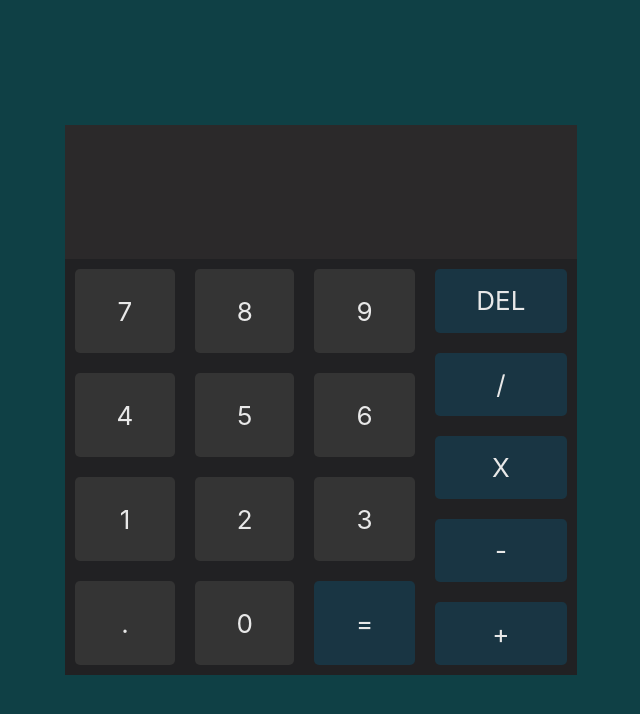
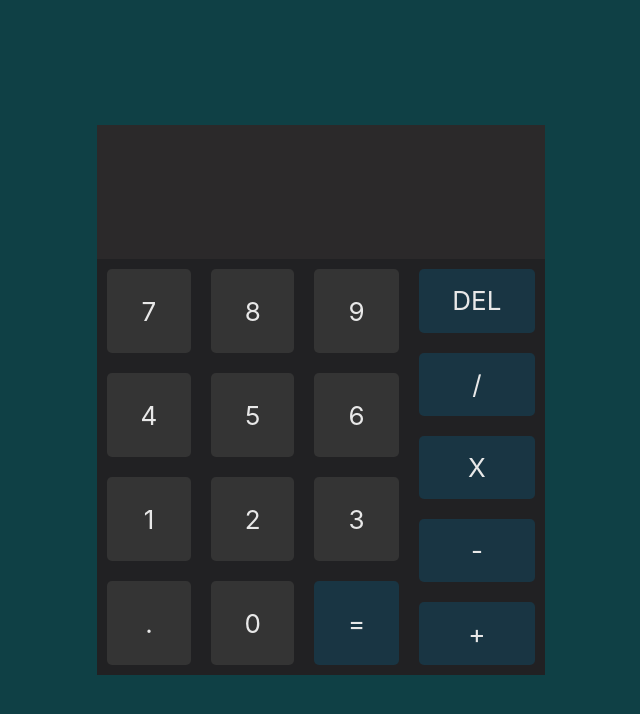
Before and after one commit to elfacu0/calculator, a React (Create React App) app: page / in a window 1280 px wide. Shown: the top 714 px of the page, without its empty margins (319-959 px from the left). Built offline with nearby package versions, Linux system fonts and the light colour scheme.

Commit message:
make CalculatorContainer width smaller

```diff
--- a/src/Calculator.tsx
+++ b/src/Calculator.tsx
@@ -2,16 +2,14 @@ import React, { useState } from 'react';
 import styled from '@emotion/styled';
 import { Calculator as CalculatorEntity } from './entities/Calculator';
 import { Actions } from './entities/Calculator';
-const calculator = new CalculatorEntity();
-let startHoldingTime = new Date();
 
 const CalculatorContainer = styled.div`
     display: flex;
     flex-direction: column;
     height: 550px;
     min-width: 320px;
-    width: 40vw;
-    max-width: 800px;
+    width: 35vw;
+    max-width: 700px;
 `;
 
 const ResultContainer = styled.div`
@@ -73,6 +71,8 @@ const ButtonWrapper = styled.div<ButtonWrapperProps>`
 `;
 
 export const Calculator: React.FC = () => {
+    const [calculator] = useState(new CalculatorEntity());
+    const [startHoldingTime, setStartHoldingTime] = useState(new Date());
     const [expression, setExpression] = useState('');
     const [result, setResult] = useState('');
     const addDigit = (action: Actions) => {
@@ -90,6 +90,7 @@ export const Calculator: React.FC = () => {
             setExpression(calculator.result);
         }
     };
+
     return (
         <CalculatorContainer>
             <ResultContainer>
@@ -228,12 +229,13 @@ export const Calculator: React.FC = () => {
                 <ButtonsColumn>
                     <ButtonWrapper
                         operator={1}
+                        data-testid="delete"
                         onClick={() => {
                             addDigit({
                                 type: 'removeLastDigit',
                             });
                         }}
-                        onMouseDown={() => (startHoldingTime = new Date())}
+                        onMouseDown={() => setStartHoldingTime(new Date())}
                         onMouseUp={() => {
                             clearAllInput({ type: 'clearAll' });
                         }}
```
